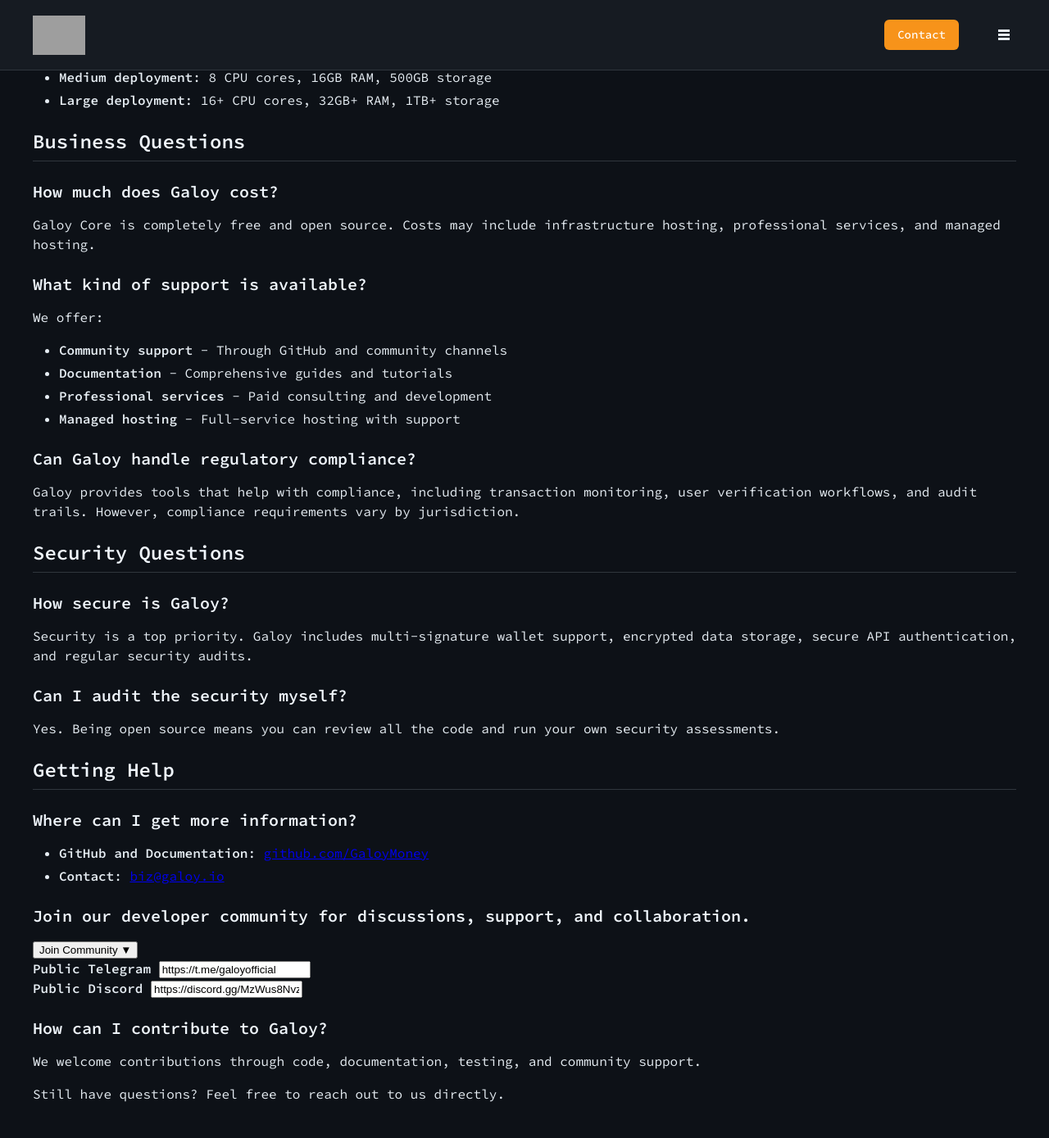
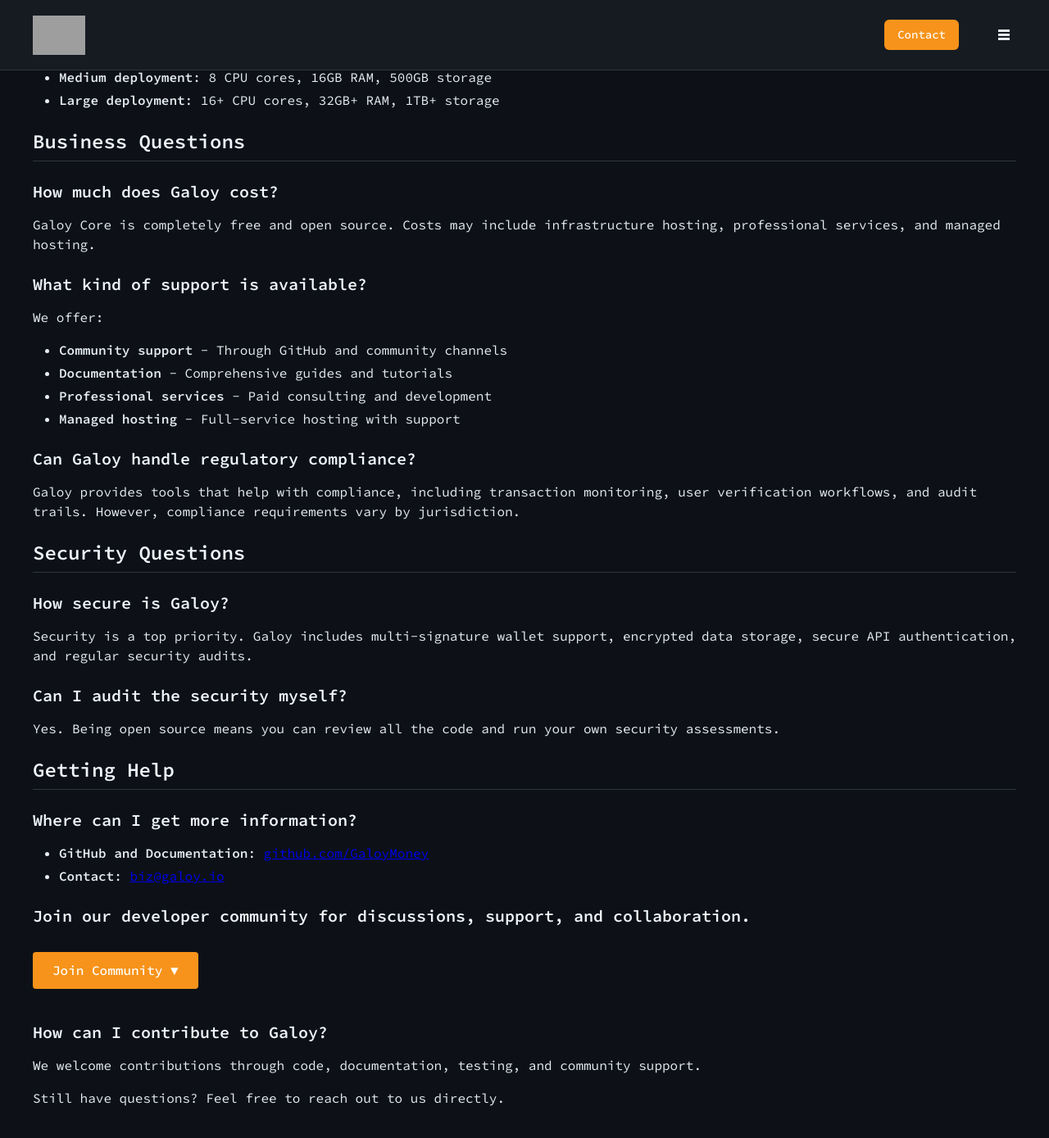
Before and after one commit to dylanwilson21/markdownsite, a Jekyll site: the page built from faq.md, in a window 1280 px wide and 1400 px high, scrolled down 1364 px. Shown: the top 1389 px of the window at 82% size. Built offline with Jekyll 4.4.1, drawn with Linux system fonts in a browser that asks for light colours; part of the change alters nothing that is shown; grey boxes are pictures that could not be loaded.

Commit message:
Assistant checkpoint: Fixed dropdown formatting with proper CSS and JavaScript
Assistant generated file changes:
- faq.md: Fix dropdown formatting and add proper styles

---

User prompt:

fix this dropdown formatting on the faq page

Replit-Commit-Author: Assistant
Replit-Commit-Session-Id: 385e4962-e5d6-4675-ab67-ea5e58d41456

```diff
--- a/faq.md
+++ b/faq.md
@@ -94,6 +94,115 @@ Yes. Being open source means you can review all the code and run your own securi
   </div>
 </div>
 
+<script>
+function toggleCommunityDropdown() {
+  document.getElementById("communityDropdown").classList.toggle("show");
+}
+
+function copyToClipboard(element) {
+  element.select();
+  document.execCommand('copy');
+
+  // Show feedback
+  const originalValue = element.value;
+  element.value = "Copied!";
+  setTimeout(() => {
+    element.value = originalValue;
+  }, 1000);
+}
+
+// Close dropdown when clicking outside
+window.onclick = function(event) {
+  if (!event.target.matches('.contact-dropdown-btn')) {
+    var dropdowns = document.getElementsByClassName("contact-dropdown-content");
+    for (var i = 0; i < dropdowns.length; i++) {
+      var openDropdown = dropdowns[i];
+      if (openDropdown.classList.contains('show')) {
+        openDropdown.classList.remove('show');
+      }
+    }
+  }
+}
+</script>
+
+<style>
+.contact-dropdown {
+  position: relative;
+  display: inline-block;
+  margin: 1rem 0;
+}
+
+.contact-dropdown-btn {
+  background-color: #f7931a;
+  color: white;
+  padding: 0.75rem 1.5rem;
+  font-size: 16px;
+  border: none;
+  border-radius: 4px;
+  cursor: pointer;
+  font-family: "Source Code Pro", monospace;
+  font-weight: 500;
+}
+
+.contact-dropdown-btn:hover {
+  background-color: #e6830f;
+}
+
+.contact-dropdown-content {
+  display: none;
+  position: absolute;
+  background-color: #161b22;
+  min-width: 300px;
+  box-shadow: 0px 8px 16px 0px rgba(0,0,0,0.2);
+  z-index: 1;
+  border: 1px solid #30363d;
+  border-radius: 6px;
+  padding: 1rem;
+  top: 100%;
+  left: 0;
+}
+
+.contact-dropdown-content.show {
+  display: block;
+}
+
+.contact-item {
+  margin-bottom: 1rem;
+}
+
+.contact-item:last-child {
+  margin-bottom: 0;
+}
+
+.contact-item strong {
+  display: block;
+  color: #f0f6fc;
+  margin-bottom: 0.5rem;
+  font-size: 14px;
+}
+
+.contact-item input {
+  width: 100%;
+  padding: 0.5rem;
+  background-color: #21262d;
+  border: 1px solid #30363d;
+  border-radius: 4px;
+  color: #f0f6fc;
+  font-family: "Source Code Pro", monospace;
+  font-size: 12px;
+  cursor: pointer;
+}
+
+.contact-item input:focus {
+  outline: none;
+  border-color: #f7931a;
+}
+
+.contact-item input:hover {
+  border-color: #484f58;
+}
+</style>
+
 ### How can I contribute to Galoy?
 We welcome contributions through code, documentation, testing, and community support.
 
```
